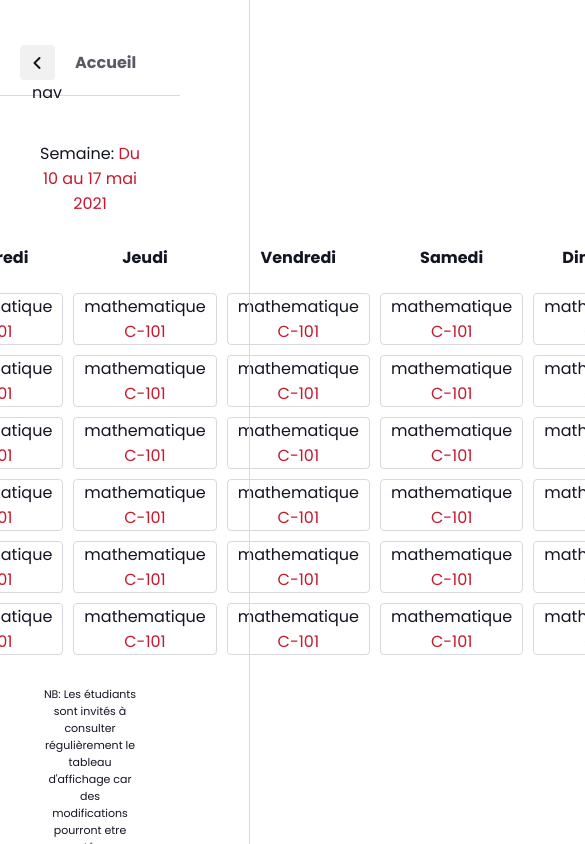
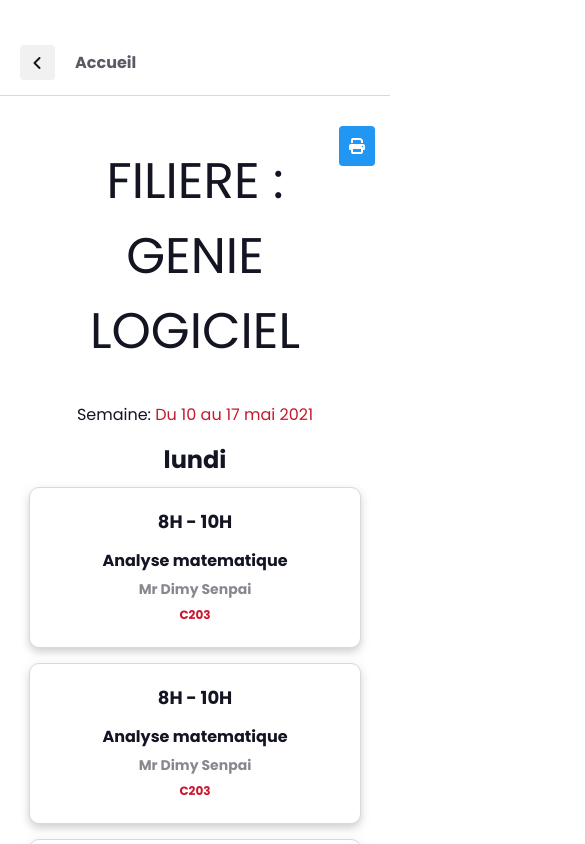
Before and after one commit to dimitrimabom/emploi_de_temps, a React (Vite) app: page / in a window 390 px wide. Shown: the top 844 px of the page, 585 px wide, since content can reach past the window. Built offline with nearby package versions, Linux system fonts and the light colour scheme.

Commit message:
fix responsive

```diff
--- a/src/pages/Home.jsx
+++ b/src/pages/Home.jsx
@@ -1,234 +1,152 @@
 import React, { useState } from "react";
-import SideMenu from "../components/SideMenu";
 import TopBar from "../components/TopBar";
 
 const Home = () => {
-  const [dates, setDates] = useState({
-    "08H-10H": {
-      Lundi: {
-        salle: "C-101",
-        matiere: "mathematique",
-      },
-      Mardi: {
-        salle: "C-101",
-        matiere: "mathematique",
-      },
-      Mercredi: {
-        salle: "C-101",
-        matiere: "mathematique",
-      },
-      Jeudi: {
-        salle: "C-101",
-        matiere: "mathematique",
-      },
-      Vendredi: {
-        salle: "C-101",
-        matiere: "mathematique",
-      },
-      Samedi: {
-        salle: "C-101",
-        matiere: "mathematique",
-      },
-      Dimanche: {
-        salle: "C-101",
-        matiere: "mathematique",
-      },
-    },
-    "10H - 12H": {
-      Lundi: {
-        salle: "C-101",
-        matiere: "mathematique",
-      },
-      Mardi: {
-        salle: "C-101",
-        matiere: "mathematique",
-      },
-      Mercredi: {
-        salle: "C-101",
-        matiere: "mathematique",
-      },
-      Jeudi: {
-        salle: "C-101",
-        matiere: "mathematique",
-      },
-      Vendredi: {
-        salle: "C-101",
-        matiere: "mathematique",
-      },
-      Samedi: {
-        salle: "C-101",
-        matiere: "mathematique",
-      },
-      Dimanche: {
-        salle: "C-101",
-        matiere: "mathematique",
-      },
-    },
-    "13H - 15H": {
-      Lundi: {
-        salle: "C-101",
-        matiere: "mathematique",
-      },
-      Mardi: {
-        salle: "C-101",
-        matiere: "mathematique",
-      },
-      Mercredi: {
-        salle: "C-101",
-        matiere: "mathematique",
-      },
-      Jeudi: {
-        salle: "C-101",
-        matiere: "mathematique",
-      },
-      Vendredi: {
-        salle: "C-101",
-        matiere: "mathematique",
-      },
-      Samedi: {
-        salle: "C-101",
-        matiere: "mathematique",
-      },
-      Dimanche: {
-        salle: "C-101",
-        matiere: "mathematique",
-      },
-    },
-    "15H - 17H": {
-      Lundi: {
-        salle: "C-101",
-        matiere: "mathematique",
-      },
-      Mardi: {
-        salle: "C-101",
-        matiere: "mathematique",
-      },
-      Mercredi: {
-        salle: "C-101",
-        matiere: "mathematique",
-      },
-      Jeudi: {
-        salle: "C-101",
-        matiere: "mathematique",
-      },
-      Vendredi: {
-        salle: "C-101",
-        matiere: "mathematique",
-      },
-      Samedi: {
-        salle: "C-101",
-        matiere: "mathematique",
-      },
-      Dimanche: {
-        salle: "C-101",
-        matiere: "mathematique",
-      },
-    },
-    "17H - 19H": {
-      Lundi: {
-        salle: "C-101",
-        matiere: "mathematique",
-      },
-      Mardi: {
-        salle: "C-101",
-        matiere: "mathematique",
-      },
-      Mercredi: {
-        salle: "C-101",
-        matiere: "mathematique",
-      },
-      Jeudi: {
-        salle: "C-101",
-        matiere: "mathematique",
-      },
-      Vendredi: {
-        salle: "C-101",
-        matiere: "mathematique",
-      },
-      Samedi: {
-        salle: "C-101",
-        matiere: "mathematique",
-      },
-      Dimanche: {
-        salle: "C-101",
-        matiere: "mathematique",
-      },
-    },
-    "19H - 21H": {
-      Lundi: {
-        salle: "C-101",
-        matiere: "mathematique",
-      },
-      Mardi: {
-        salle: "C-101",
-        matiere: "mathematique",
-      },
-      Mercredi: {
-        salle: "C-101",
-        matiere: "mathematique",
-      },
-      Jeudi: {
-        salle: "C-101",
-        matiere: "mathematique",
-      },
-      Vendredi: {
-        salle: "C-101",
-        matiere: "mathematique",
-      },
-      Samedi: {
-        salle: "C-101",
-        matiere: "mathematique",
-      },
-      Dimanche: {
-        salle: "C-101",
-        matiere: "mathematique",
-      },
-    },
-  });
+  const [dates, setDates] = useState({});
+  const [matches] = useState(window.matchMedia("(max-width: 950px)").matches);
+  console.log(matches);
 
   return (
+    <>
       <div className="home_page">
-      <SideMenu />
         <div className="center_homepage">
           <TopBar />
-        <div></div>
-        {/* <div className="intiule_filiere">FILIERE : GENIE LOGICIEL</div> */}
+          <button
+            className="print"
+            type="button"
+            onClick={() => window.print()}
+          >
+            <i className="fa fa-print"></i>
+          </button>
+          <div className="intiule_filiere">FILIERE : GENIE LOGICIEL</div>
           <div className="intiule_week">
             Semaine:{" "}
             <span style={{ color: "var(--danger)" }}>Du 10 au 17 mai 2021</span>
           </div>
           <div className="container">
-          <div className="row">
-            <div className="hour">Heure</div>
-            <div className="day">Lundi</div>
-            <div className="day">Mardi</div>
-            <div className="day">Mercredi</div>
-            <div className="day">Jeudi</div>
-            <div className="day">Vendredi</div>
-            <div className="day">Samedi</div>
-            <div className="day">Dimanche</div>
-            {/* BEGIN */}
-            {Object.keys(dates).map((time) => (
-              <>
-                <div className="hour">{time}</div>
-                {Object.keys(dates[time]).map((day) => (
-                  <div className="matiere">
-                    <span>{dates[time][day].matiere}</span>
-                    <span className="salle">{dates[time][day].salle}</span>
+            {matches ? (
+              <div className="content_days">
+                <div className="title_day">lundi</div>
+                <div className="content_hour">
+                  <div className="hour">8H - 10H</div>
+                  <div className="info_day">
+                    <span>Analyse matematique</span>
+                    <span>Mr Dimy Senpai</span>
+                    <span>C203</span>
                   </div>
-                ))}
-              </>
-            ))}
-            {/* END */}
                 </div>
+                <div className="content_hour">
+                  <div className="hour">8H - 10H</div>
+                  <div className="info_day">
+                    <span>Analyse matematique</span>
+                    <span>Mr Dimy Senpai</span>
+                    <span>C203</span>
+                  </div>
+                </div>
+                <div className="content_hour">
+                  <div className="hour">8H - 10H</div>
+                  <div className="info_day">
+                    <span>Analyse matematique</span>
+                    <span>Mr Dimy Senpai</span>
+                    <span>C203</span>
+                  </div>
+                </div>
+              </div>
+            ) : (
+              <table>
+                <thead>
+                  <tr>
+                    <th>Heure</th>
+                    <th>08H - 10H</th>
+                    <th>10H - 12H</th>
+                    <th>13H - 15H</th>
+                    <th>15H - 17H</th>
+                    <th>17H - 19H</th>
+                    <th>19H - 21H</th>
+                  </tr>
+                </thead>
+
+                <tbody>
+                  <tr>
+                    <td className="day">Lundi</td>
+                    <td>
+                      <span>Analyse matematique</span>
+                      <span>Mr Dimy Senpai</span>
+                      <span>C203</span>
+                    </td>
+                    <td>
+                      <span>Analyse matematique</span>
+                      <span>Mr Dimy Senpai</span>
+                      <span>C203</span>
+                    </td>
+                    <td>
+                      <span>Analyse matematique</span>
+                      <span>Mr Dimy Senpai</span>
+                      <span>C203</span>
+                    </td>
+                    <td>
+                      <span>Analyse matematique</span>
+                      <span>Mr Dimy Senpai</span>
+                      <span>C203</span>
+                    </td>
+                    <td>
+                      <span>Analyse matematique</span>
+                      <span>Mr Dimy Senpai</span>
+                      <span>C203</span>
+                    </td>
+                    <td>
+                      <span>Analyse matematique</span>
+                      <span>Mr Dimy Senpai</span>
+                      <span>C203</span>
+                    </td>
+                  </tr>
+
+                  <tr>
+                    <td className="day">Mardi</td>
+                    <td>
+                      <span>Analyse matematique</span>
+                      <span>Mr Dimy Senpai</span>
+                      <span>C203</span>
+                    </td>
+                    <td>
+                      <span>Analyse matematique</span>
+                      <span>Mr Dimy Senpai</span>
+                      <span>C203</span>
+                    </td>
+                    <td>
+                      <span>Analyse matematique</span>
+                      <span>Mr Dimy Senpai</span>
+                      <span>C203</span>
+                    </td>
+                    <td>
+                      <span>Analyse matematique</span>
+                      <span>Mr Dimy Senpai</span>
+                      <span>C203</span>
+                    </td>
+                    <td>
+                      <span>Analyse matematique</span>
+                      <span>Mr Dimy Senpai</span>
+                      <span>C203</span>
+                    </td>
+                    <td>
+                      <span>Analyse matematique</span>
+                      <span>Mr Dimy Senpai</span>
+                      <span>C203</span>
+                    </td>
+                  </tr>
+                </tbody>
+              </table>
+            )}
+            ;
             <div className="footer_nb">
-            NB: Les étudiants sont invités à consulter régulièrement le tableau
-            d'affichage car des modifications pourront etre apportées aux
-            emplois de temps.
+              NB: Les étudiants sont invités à consulter régulièrement le
+              tableau d'affichage car des modifications pourront etre apportées
+              aux emplois de temps.
             </div>
           </div>
         </div>
       </div>
+    </>
   );
 };
 
--- a/src/styles/_variable.scss
+++ b/src/styles/_variable.scss
@@ -15,7 +15,7 @@ $speed: 0.2s;
   --warning: #ffdd70;
   --danger: #c7192e;
 
-  --background: transparent;
+  --background: #ffffff;
   --writing: #131523;
 
   --red: #c7192e;
--- a/src/styles/index.scss
+++ b/src/styles/index.scss
@@ -7,3 +7,7 @@
 @import "./pages/home_page";
 @import "./components/side_menu";
 @import "./components/top_bar";
+
+.ishide {
+  display: none;
+}
--- a/src/styles/pages/_home_page.scss
+++ b/src/styles/pages/_home_page.scss
@@ -4,7 +4,7 @@
   flex-direction: row;
 
   .center_homepage {
-    width: calc(100% - 250px);
+    width: 100%;
     margin: 20px;
 
     .intiule_filiere {
@@ -21,57 +21,101 @@
     .container {
       background: var(--background);
       width: 95%;
-      padding: 20px;
       margin: auto;
-      padding-top: 0;
-      margin-top: 0;
 
-      .row {
-        background: var(--background);
-        width: 85%;
-        padding: 20px;
-        margin: auto;
-        padding-top: 0;
-        margin-top: 0;
-        display: grid;
-        grid-template-columns: repeat(8, 1fr);
-        grid-template-rows: repeat(7, 1fr);
-        gap: 10px;
-        justify-content: center;
-        align-content: center;
+      table {
+        border-collapse: collapse;
+        margin: 20px;
+        font-family: Arial, sans-serif;
+        font-size: 16px;
+        thead {
+          background-color: var(--primary);
+          th {
+            padding: 10px;
+            text-align: center;
+            border-radius: 0px;
+            color: var(--accent);
+            border: 1px solid var(--border);
+          }
+        }
+        tbody {
+          tr {
+            &:nth-child(even) {
+              background-color: var(--accent);
+            }
+            .day {
+              font-weight: bold;
+            }
+            td {
+              border-radius: 0px;
+              padding: 10px;
+              border: 1px solid var(--border);
+              text-align: center;
+              span {
+                display: block;
+                font-weight: bold;
+                &:nth-child(2) {
+                  font-size: 14px;
+                  color: var(--writing);
+                  opacity: 0.5;
+                }
+                &:nth-child(3) {
+                  font-size: 12px;
+                  color: var(--danger);
+                }
+              }
+            }
+          }
+        }
+      }
 
-        .hour {
-          display: flex;
-          align-items: center;
-          justify-content: center;
-          font-size: 18px;
+      .content_days {
+        margin-bottom: 20px;
+        .title_day {
+          font-size: 24px;
           font-weight: bold;
-          width: 100px;
+          margin-bottom: 10px;
+          text-align: center;
         }
-        .day {
-          display: flex;
-          align-items: center;
-          justify-content: center;
-          font-weight: bold;
-        }
-        .matiere {
+        .content_hour {
           display: flex;
           flex-direction: column;
           justify-content: center;
           align-items: center;
+          background-color: var(--background);
           border: 1px solid var(--border);
-          padding: 0px 10px;
-          text-align: center;
-          .salle {
-            color: var(--danger);
+          padding: 20px;
+          border-radius: 10px;
+          box-shadow: 0 4px 8px var(--shadow);
+          margin-bottom: 15px;
+          .hour {
+            font-size: 18px;
+            font-weight: bold;
+            margin-bottom: 10px;
           }
-        }
-      }
-
-      .day {
-        h2 {
-          text-align: center;
-          font-size: 45px;
+          .info_day {
+            display: flex;
+            flex-direction: column;
+            align-items: center;
+            font-size: 14px;
+            color: var(--writing);
+            span {
+              margin: 3px 0;
+              font-weight: bold;
+            }
+            span:first-child {
+              font-size: 16px;
+            }
+            span:nth-child(2) {
+              font-size: 14px;
+              color: var(--writing);
+              opacity: 0.5;
+            }
+            span:last-child {
+              font-size: 12px;
+              color: var(--danger);
+            }
+          }
         }
       }
     }
@@ -84,3 +128,10 @@
     }
   }
 }
+
+.print {
+  position: fixed;
+  right: 15px;
+
+  @extend %button;
+}
```
Lines whose indentation alone changed are shown as unchanged.
